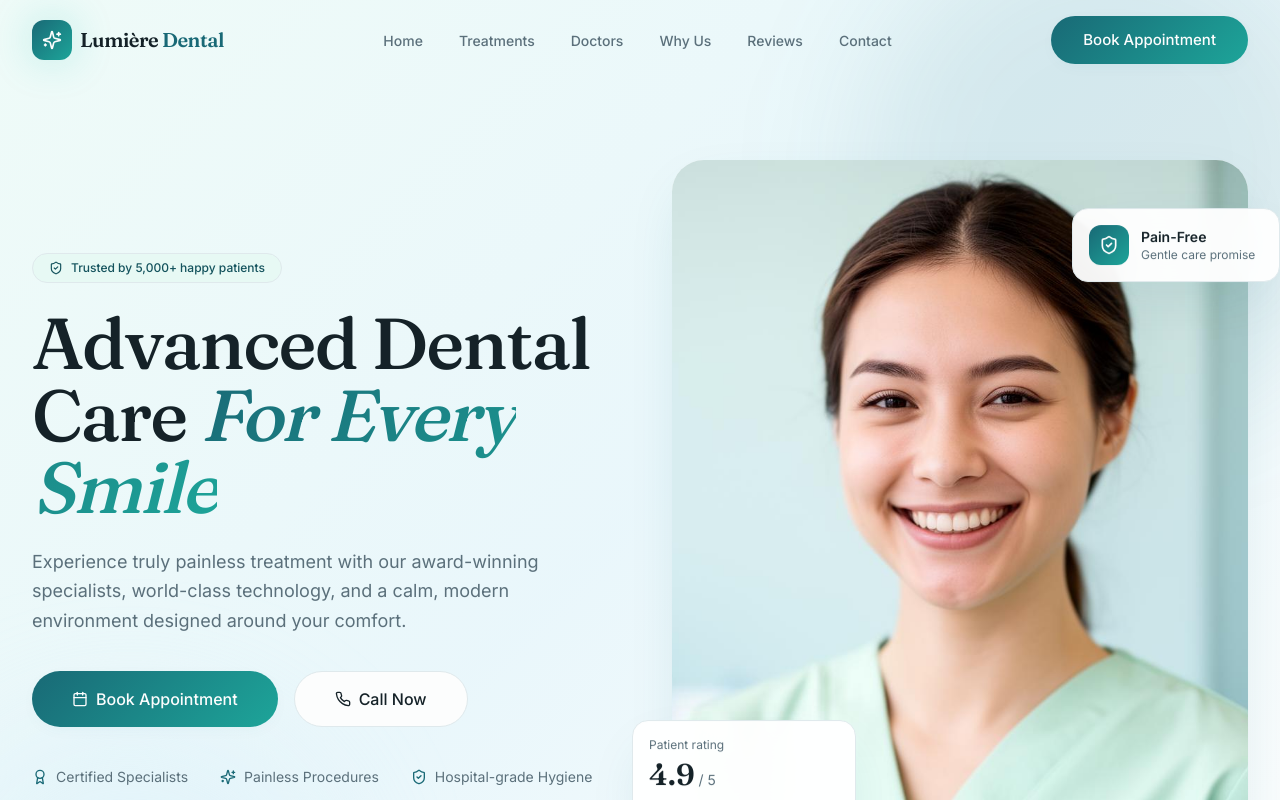
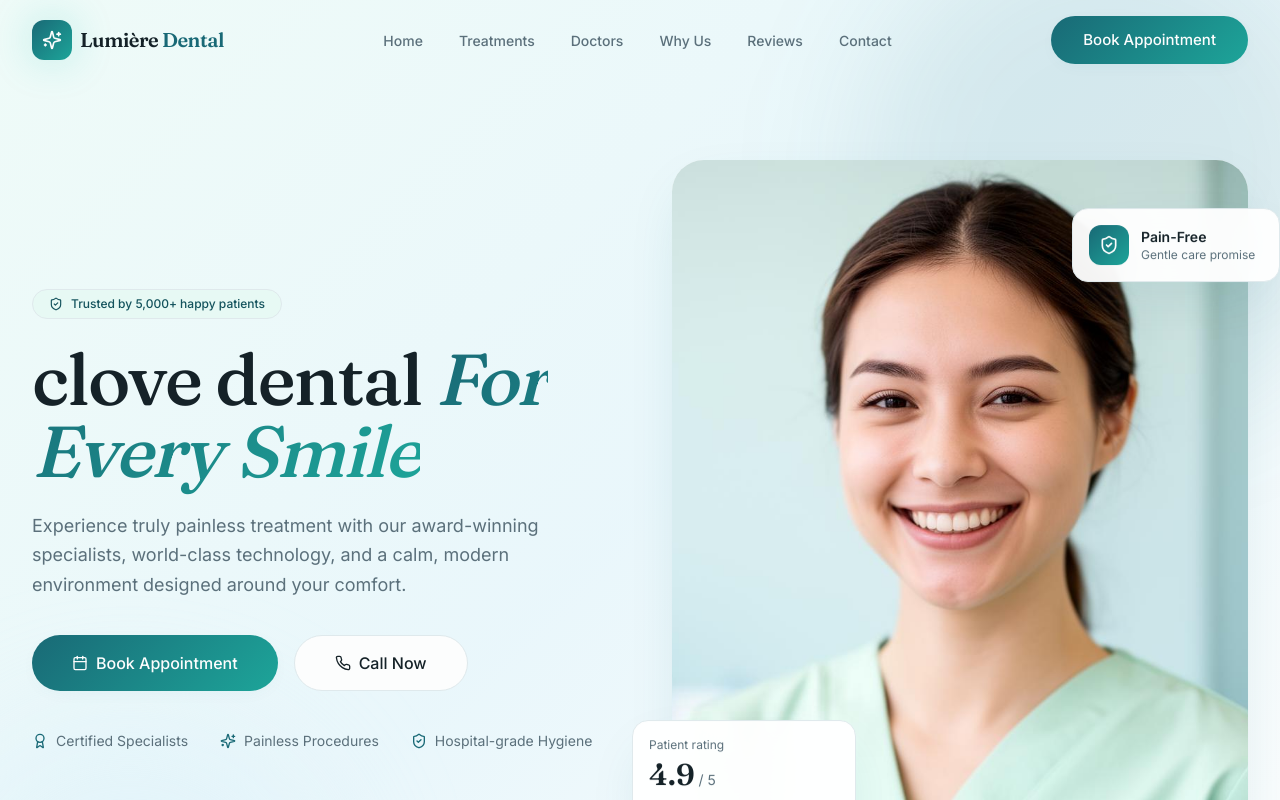
Before and after one commit to Dishanth-R-Prasad/lumieredentals1, a React (Vite) app: page / in a window 1280 px wide. Shown: the top 800 px of the page. Built offline with nearby package versions, Linux system fonts and the light colour scheme; the HTML template or start-up script is replaced by a standard one.

Commit message:
Update Hero component title to 'clove dental'

```diff
--- a/src/components/site/Hero.tsx
+++ b/src/components/site/Hero.tsx
@@ -28,7 +28,7 @@ export const Hero = () => {
             transition={{ duration: 0.8, delay: 0.05 }}
             className="font-display text-4xl sm:text-5xl lg:text-6xl xl:text-7xl leading-[1.05] tracking-tight text-foreground"
           >
-            Advanced Dental Care{" "}
+            clove dental{" "}
             <span className="gradient-text italic">For Every Smile</span>
           </motion.h1>
 
```
